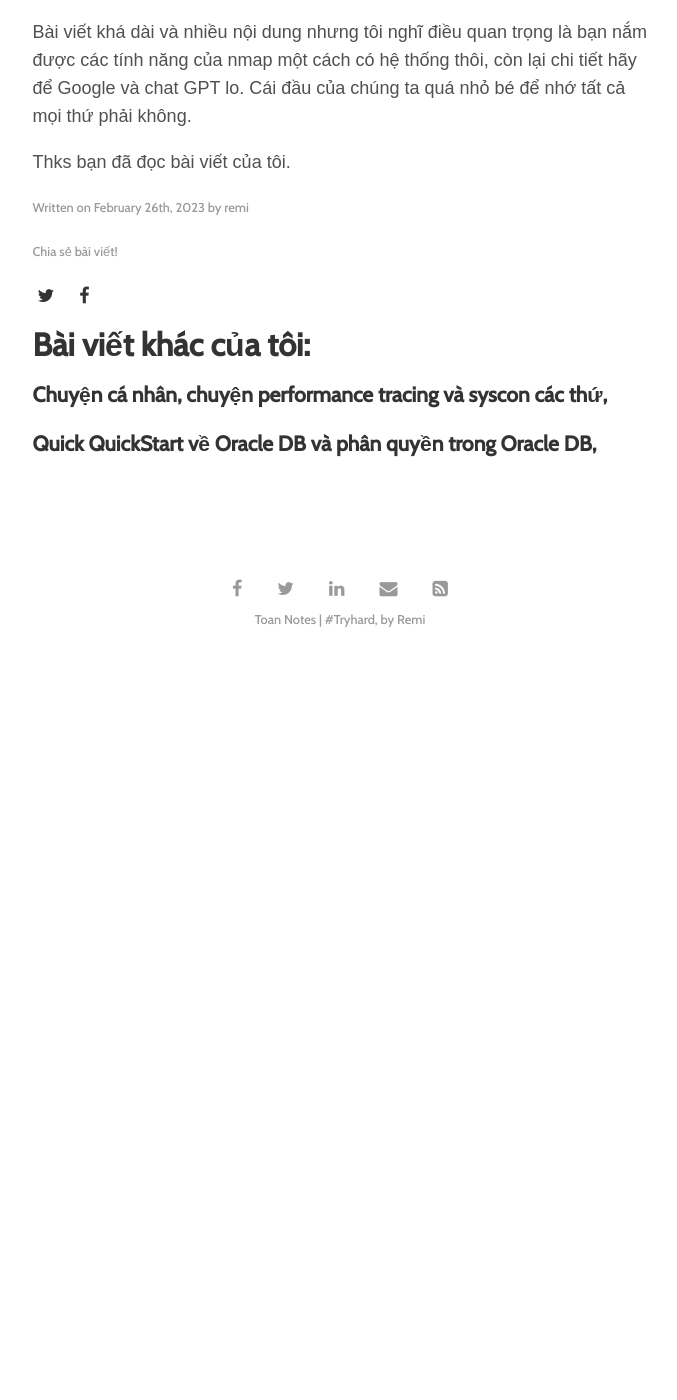
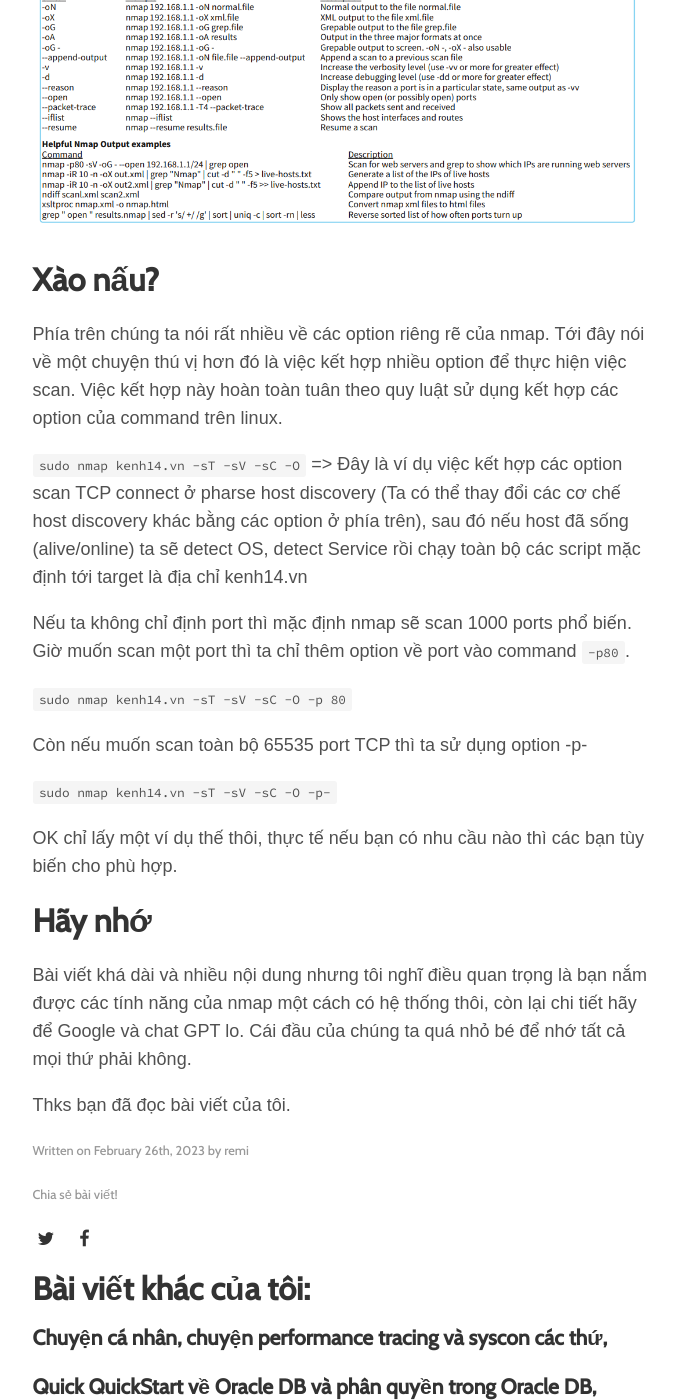
Before and after one commit to toannai/blog, a Jekyll site: the page built from _posts/2023-02-26-cach-su- dung-nmap.markdown, in a window 1280 px wide and 1400 px high, scrolled down 8744 px. Shown: the whole window, without its empty margins (300-977 px from the left). Built offline with Jekyll 4.4.1, drawn with Linux system fonts in a browser that asks for light colours; some web fonts are replaced; before the commit the page ends 9410 px from its top, so only the background shows below that.

Commit message:
update content image

```diff
--- a/_posts/2023-02-26-cach-su- dung-nmap.markdown
+++ b/_posts/2023-02-26-cach-su- dung-nmap.markdown
@@ -117,6 +117,22 @@ Mặc định nmap sẽ đẩy kết quả scan ra màn hình console. Ta có th
 
 ![OUtput Port scan]({{site.url}}/assets/img/2023/02/26/output.PNG)
 
+# Xào nấu?
+
+Phía trên chúng ta nói rất nhiều về các option riêng rẽ của nmap. Tới đây nói về một chuyện thú vị hơn đó là việc kết hợp nhiều option để thực hiện việc scan. Việc kết hợp này hoàn toàn tuân theo quy luật sử dụng kết hợp các option của command trên linux.
+
+`sudo nmap kenh14.vn -sT -sV -sC -O`  => Đây là ví dụ việc kết hợp các option scan TCP connect ở pharse host discovery (Ta có thể thay đổi các cơ chế host discovery khác bằng các option ở phía trên), sau đó nếu host đã sống (alive/online) ta sẽ detect OS, detect Service rồi chạy toàn bộ các script mặc định tới target là địa chỉ kenh14.vn
+
+Nếu ta không chỉ định port thì mặc định nmap sẽ scan 1000 ports phổ biến. Giờ muốn scan một port thì ta chỉ thêm option về port vào command `-p80`.
+
+`sudo nmap kenh14.vn -sT -sV -sC -O -p 80`
+
+Còn nếu muốn scan toàn bộ 65535 port TCP thì ta sử dụng option -p-
+
+`sudo nmap kenh14.vn -sT -sV -sC -O -p-`
+
+OK chỉ lấy một ví dụ thế thôi, thực tế nếu bạn có nhu cầu nào thì các bạn tùy biến cho phù hợp.
+
 # Hãy nhớ
 
 Bài viết khá dài và nhiều nội dung nhưng tôi nghĩ điều quan trọng là bạn nắm được các tính năng của nmap một cách có hệ thống thôi, còn lại chi tiết hãy để Google và chat GPT lo. Cái đầu của chúng ta quá nhỏ bé để nhớ tất cả mọi thứ phải không.
```
Also changed, not shown: assets/img/2023/02/26/combine_list_arp.PNG, assets/img/2023/02/26/host_alive_arp.PNG.
